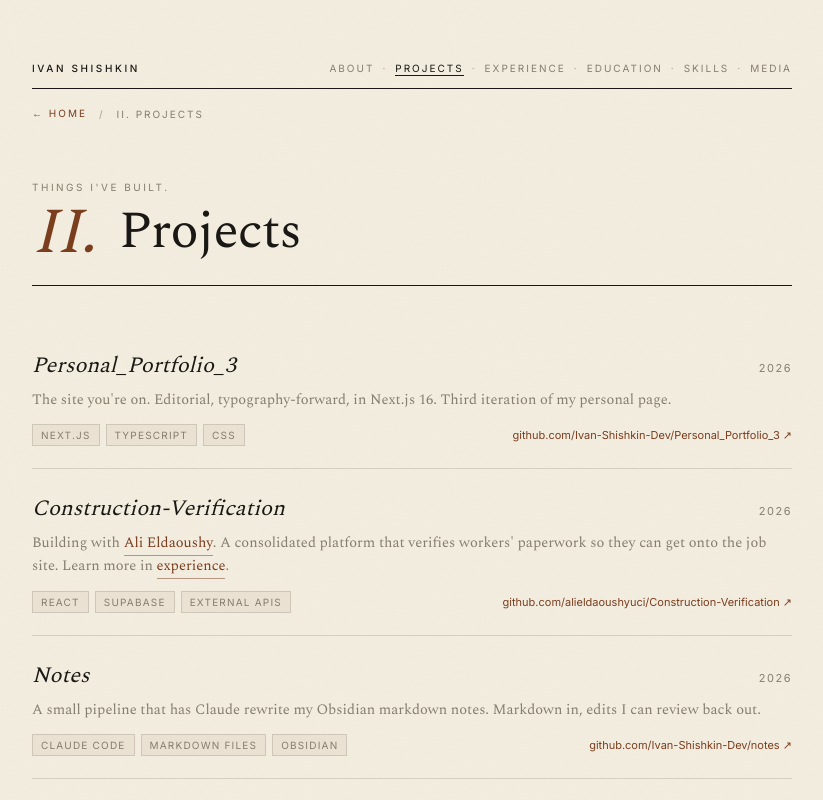
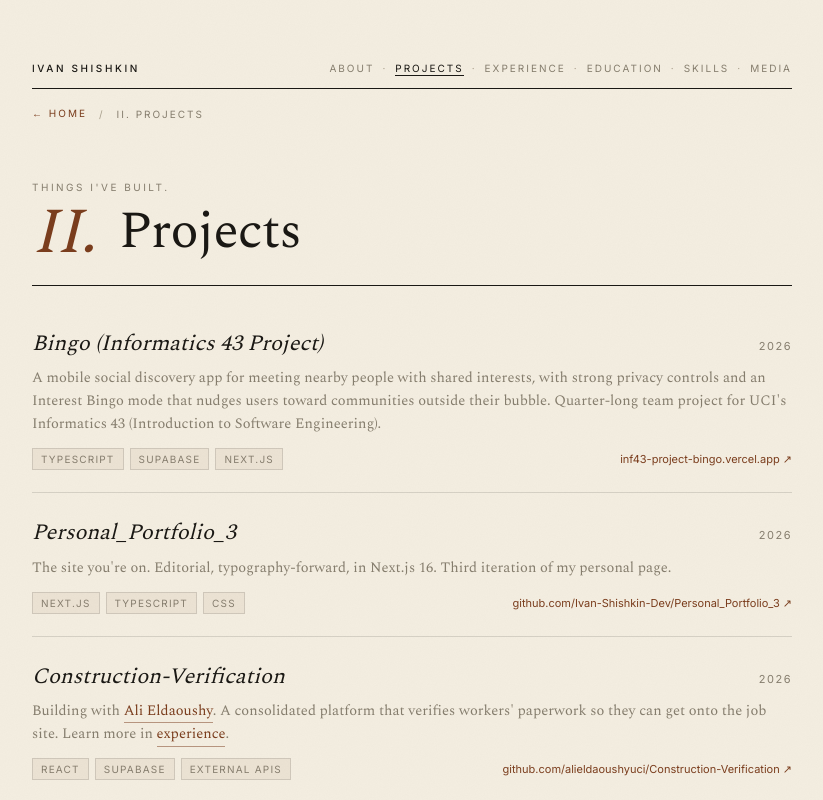
Before and after one commit to Ivan-Shishkin-Dev/Personal_Portfolio_3, a Next.js app: page /projects in a window 1280 px wide. Shown: the top 800 px of the page, without its empty margins (228-1051 px from the left). Built offline with nearby package versions, Linux system fonts and the light colour scheme.

Commit message:
Add Bingo (Informatics 43) project; tighten first-entry top padding

```diff
--- a/app/globals.css
+++ b/app/globals.css
@@ -956,7 +956,7 @@ article h2 {
   padding: 22px 0;
   border-top: 0.5px solid var(--rule);
 }
-.project:first-child { border-top: none; }
+.project:first-child { border-top: none; padding-top: 0; }
 .project-head {
   display: flex;
   justify-content: space-between;
--- a/content/projects.tsx
+++ b/content/projects.tsx
@@ -10,6 +10,19 @@ export type Project = {
 };
 
 export const projects: Project[] = [
+  {
+    title: "Bingo (Informatics 43 Project)",
+    blurb:
+      "A mobile social discovery app for meeting nearby people with shared interests, with strong privacy controls and an Interest Bingo mode that nudges users toward communities outside their bubble. Quarter-long team project for UCI's Informatics 43 (Introduction to Software Engineering).",
+    tags: ["TypeScript", "Supabase", "Next.js"],
+    links: [
+      {
+        label: "inf43-project-bingo.vercel.app ↗",
+        href: "https://inf43-project-bingo.vercel.app",
+      },
+    ],
+    year: "2026",
+  },
   {
     title: "Personal_Portfolio_3",
     blurb:
```
Also changed, not shown: 1 other file (tests, documents, lock files or other folders).
